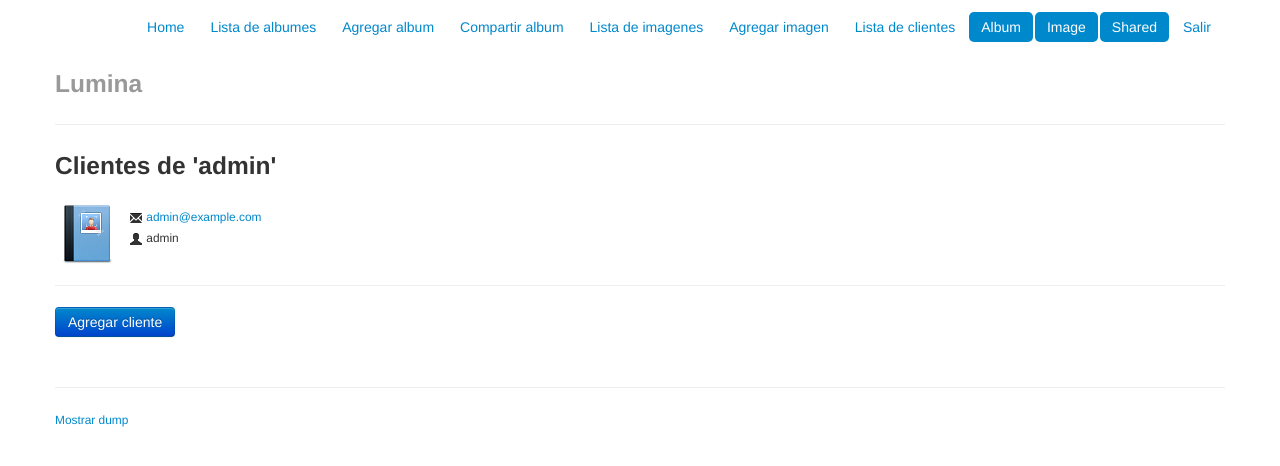
After one commit to florzanetta/lumina, a Django app: page /luminauserprofile/list/ in a window 1280 px wide. The commit adds this page. Shown: the top 466 px of the page. Run offline with Django 3.2, Linux system fonts and the light colour scheme; a user stored in the database is signed in; data comes from the database, SQL or seed files in the repository; tables that the repository leaves empty hold one stand-in row (values such as "Sample post"); some libraries are stand-ins or nearby versions.

Commit message:
Add user profile list view

```diff
--- a/lumina/admin.py
+++ b/lumina/admin.py
@@ -1,6 +1,7 @@
 from django.contrib import admin
-from lumina.models import Image, Album, SharedAlbum
+from lumina.models import Image, Album, SharedAlbum, LuminaUserProfile
 
 admin.site.register(Image)
 admin.site.register(Album)
 admin.site.register(SharedAlbum)
+admin.site.register(LuminaUserProfile)
--- a/lumina/templates/lumina/base.html
+++ b/lumina/templates/lumina/base.html
@@ -24,7 +24,8 @@
 								<li><a href="{% url 'album_create' %}">Agregar album</a></li>
 								<li><a href="{% url 'shared_album_create' %}">Compartir album</a></li>
 								<li><a href="{% url 'image_list' %}">Lista de imagenes</a></li>
-								<li><a href="{% url 'image_create' %}">Agregar imagen</a></li>
+                                <li><a href="{% url 'image_create' %}">Agregar imagen</a></li>
+                                <li><a href="{% url 'luminauserprofile_list' %}">Lista de clientes</a></li>
 								{% if user.is_staff or user.is_superuser %}
 										<li class="active"><a href="{% url 'admin:lumina_album_changelist' %}" target="_blank">Album</a></li>
 										<li class="active"><a href="{% url 'admin:lumina_image_changelist' %}" target="_blank">Image</a></li>
--- /dev/null
+++ b/lumina/templates/lumina/luminauserprofile_list.html
@@ -0,0 +1,48 @@
+{% extends "lumina/base.html" %}
+{% load lumina_extras %}
+<!DOCTYPE html>
+<html>
+<head>
+<meta charset="UTF-8">
+<title>{% block title %}Lumina - Client list{% endblock %}</title>
+</head>
+<body>
+
+{% block content %}
+
+	<h3>Clientes de '{{ user }}'</h3>
+
+    {% for customer_profile in object_list %}
+		<div class="media">
+		    <a class="pull-left" href="javascript:void(0);">
+		        <img class="media-object" src="/static/album-icon-64x64.png">
+		    </a>
+		    <div class="media-body">
+		        <div class="media-heading"><a
+		               href="{ % url 'album_detail' album.pk % }">{{ customer_profile.user.get_full_name }}</a>
+		        </div>
+		        <div>
+		              <small>
+                          <i class="icon-envelope"></i> <a href="mailto:{{ customer_profile.user.email }}">{{ customer_profile.user.email }}</a>
+                          <br>
+                          <i class="icon-user"></i> {{ customer_profile.user.username }}
+		              </small>
+		        </div>
+		    </div>
+		</div>
+		<hr>
+    {% empty %}
+       <p>No hay clientes registrados...</p>
+        <hr>
+    {% endfor %}
+
+    <p>
+        <a href="{ % url 'xxxxxxxxxxxxxxx' % }" class="btn btn-primary">Agregar cliente</a>
+    </p>
+
+    {% dump_objects user object_list %}
+
+{% endblock content %}
+
+</body>
+</html>
--- a/lumina/urls.py
+++ b/lumina/urls.py
@@ -5,7 +5,7 @@ from django.views.decorators.cache import cache_control
 
 from lumina.views import ImageCreateView, ImageUpdateView, ImageListView, \
     AlbumListView, AlbumDetailView, AlbumCreateView, AlbumUpdateView, \
-    SharedAlbumAnonymousView, SharedAlbumCreateView
+    SharedAlbumAnonymousView, SharedAlbumCreateView, LuminaUserProfileListView
 
 # Uncomment the next two lines to enable the admin:
 admin.autodiscover()
@@ -95,6 +95,14 @@ urlpatterns = patterns(
         'lumina.views.image_download',
         name='image_download'),
 
+    #===========================================================================
+    # LuminaUserProfile
+    #===========================================================================
+    url(r'^luminauserprofile/list/$',
+        cache_control(private=True)(
+            login_required(LuminaUserProfileListView.as_view())),
+        name='luminauserprofile_list'),
+
     #
     # Other
     #
--- a/lumina/views.py
+++ b/lumina/views.py
@@ -15,7 +15,7 @@ from django.core.files.storage import default_storage
 from django.views.decorators.cache import cache_control
 from django.core.urlresolvers import reverse
 
-from lumina.models import Image, Album, SharedAlbum
+from lumina.models import Image, Album, SharedAlbum, LuminaUserProfile
 from lumina.pil_utils import generate_thumbnail
 from lumina.forms import ImageCreateForm, ImageUpdateForm, AlbumCreateForm, \
     AlbumUpdateForm, SharedAlbumCreateForm
@@ -292,3 +292,14 @@ class ImageUpdateView(UpdateView):
         context = super(ImageUpdateView, self).get_context_data(**kwargs)
         context['form'].fields['album'].queryset = Album.objects.for_user(self.request.user)
         return context
+
+
+#===============================================================================
+# LuminaUserProfile
+#===============================================================================
+
+class LuminaUserProfileListView(ListView):
+    model = LuminaUserProfile
+
+    def get_queryset(self):
+        return LuminaUserProfile.objects.for_user(self.request.user)
```
